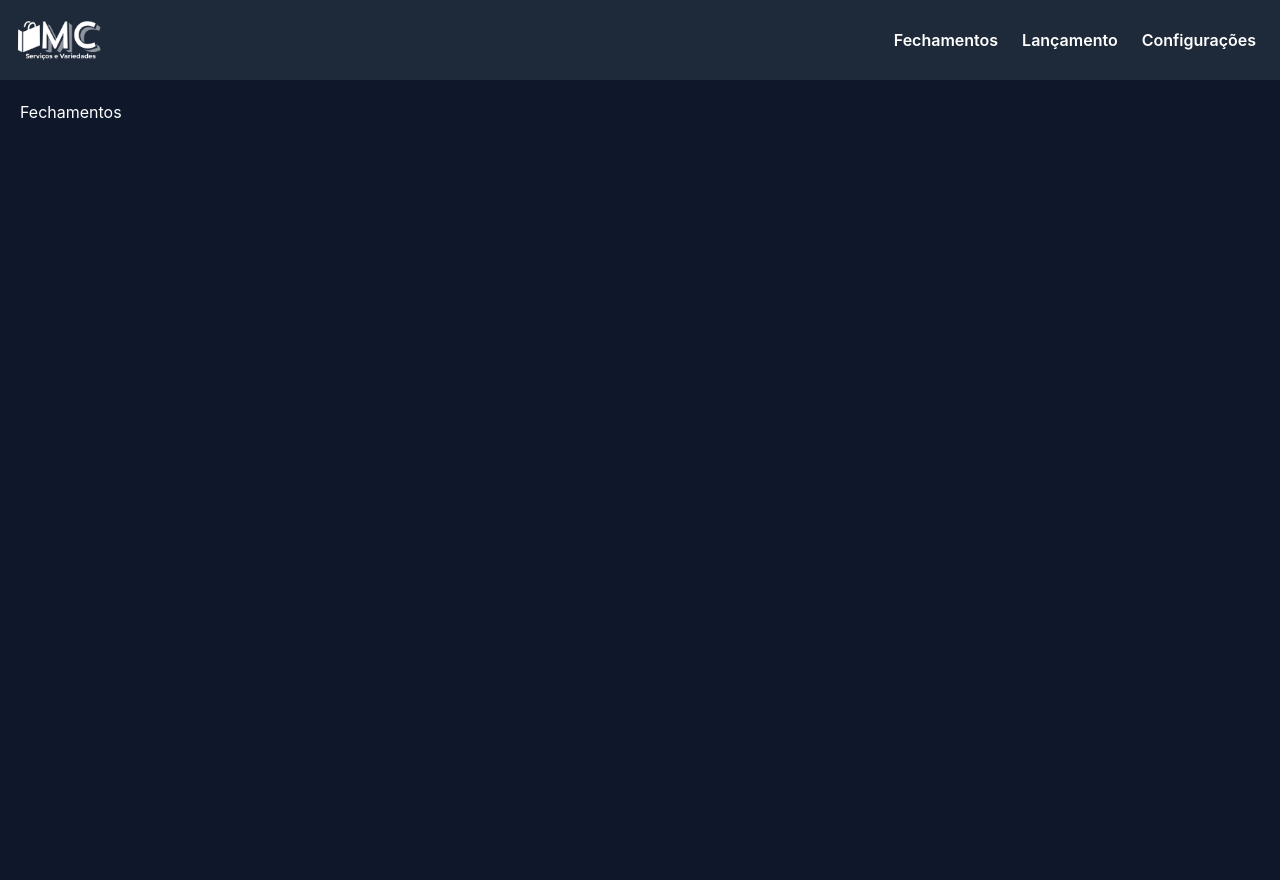
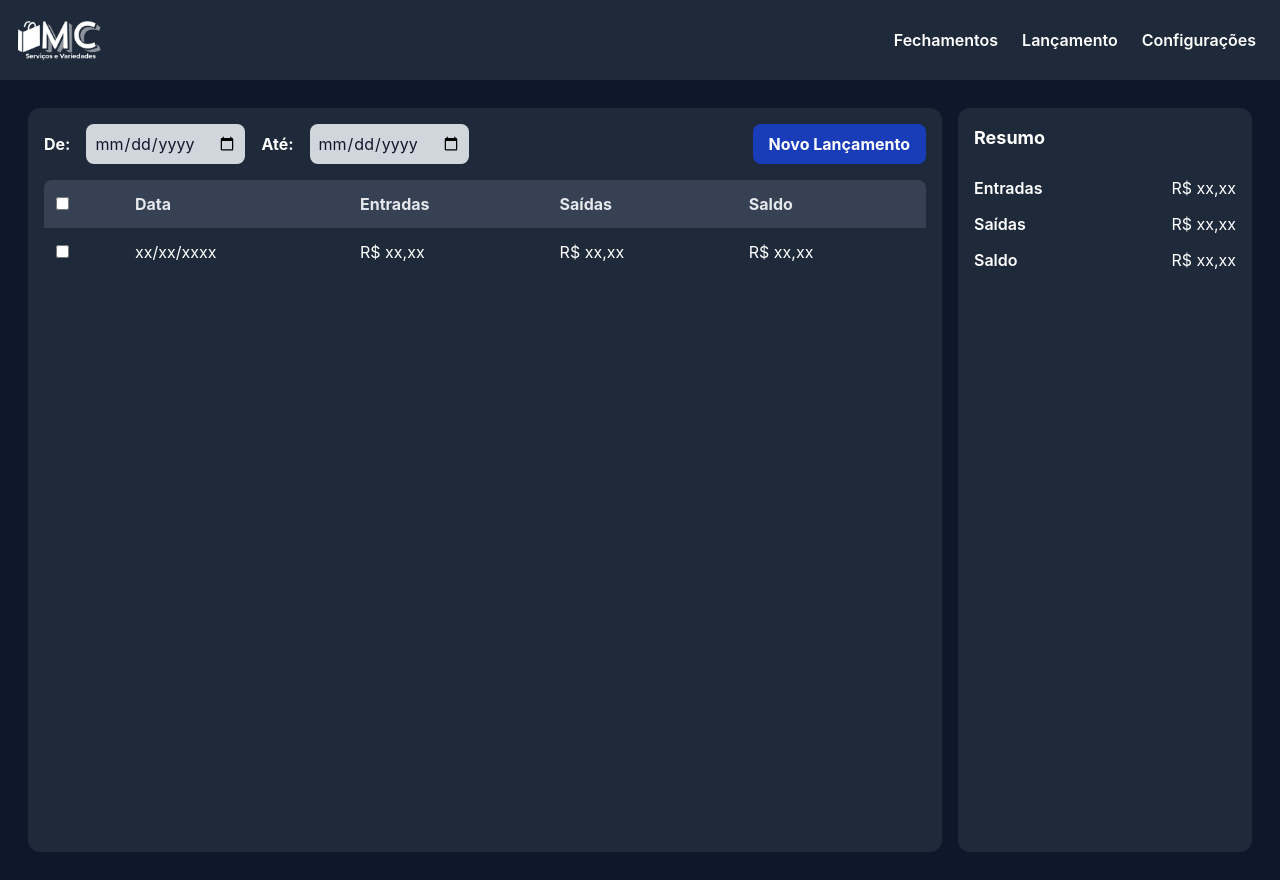
Before and after one commit to Kelven-Colombo/projeto-caixa-mc, a React app in the folder frontend/: page /Fechamentos in a window 1280 px wide. Built offline with nearby package versions, Linux system fonts and the light colour scheme; the HTML template or start-up script is replaced by a standard one.

Commit message:
feat: barra de ferramentas com filtro de data e layout do bloco resumo

```diff
--- a/frontend/src/App.jsx
+++ b/frontend/src/App.jsx
@@ -1,6 +1,5 @@
 import { Routes, Route, Link } from "react-router-dom";
 import { Navigate } from "react-router-dom";
-import { useState, useEffect } from "react";
 import Fechamentos from "./components/Fechamentos";
 import Lancamento from "./components/Lancamento";
 import Configuracoes from "./components/Configuracoes";
@@ -17,6 +16,7 @@ function App() {
           <Route path="/Fechamentos" element={<Fechamentos />} />
           <Route path="/Lancamento" element={<Lancamento />} />
           <Route path="/Configuracoes" element={<Configuracoes />} />
+          <Route path="/*" element={<Navigate to="/Fechamentos" />}/>
         </Routes>
       </div>
     </>
--- a/frontend/src/components/Fechamentos.jsx
+++ b/frontend/src/components/Fechamentos.jsx
@@ -1,9 +1,70 @@
-import React from 'react'
-
 const Fechamentos = () => {
   return (
-    <div>Fechamentos</div>
-  )
-}
+    <div className="grid grid-cols-4 w-full gap-4 p-2">
+      {/* lista */}
+      <div className="col-span-3 bg-gray-800 rounded-xl p-4">
+        {/* Barra de ferramentas */}
+        <div className="flex justify-between items-center mb-4">
+          <div className="flex items-center gap-4">
+            <span className="font-bold">De:</span>
+            <input
+              type="date"
+              className="bg-gray-300 p-2 rounded-lg text-slate-900 outline-none"
+            />
+            <span className="font-bold">Até:</span>
+            <input
+              type="date"
+              className="bg-gray-300 p-2 rounded-lg text-slate-900 outline-none"
+            />
+          </div>
+          <button className="bg-blue-800 hover:bg-blue-500 text-white font-bold py-2 px-4 rounded-lg transition-colors hover:cursor-pointer">Novo Lançamento</button>
+        </div>
 
-export default Fechamentos
+        <table className="w-full text-left border-separate border-spacing-0">
+          <thead className="text-gray-200">
+            <tr>
+              <th className="bg-gray-700 p-3 rounded-tl-lg">
+                <input type="checkbox" />
+              </th>
+              <th className="bg-gray-700 p-3">Data</th>
+              <th className="bg-gray-700 p-3">Entradas</th>
+              <th className="bg-gray-700 p-3">Saídas</th>
+              <th className="bg-gray-700 p-3 rounded-tr-lg">Saldo</th>
+            </tr>
+          </thead>
+          <tbody>
+            <tr className="border-b hover:bg-gray-700 hover:cursor-pointer">
+              <td className="p-3">
+                {" "}
+                <input type="checkbox" />
+              </td>
+              <td className="p-3">xx/xx/xxxx</td>
+              <td className="p-3">R$ xx,xx</td>
+              <td className="p-3">R$ xx,xx</td>
+              <td className="p-3">R$ xx,xx</td>
+            </tr>
+          </tbody>
+        </table>
+      </div>
+
+      {/* resumo */}
+      <div className="flex flex-col col-span-1 bg-gray-800 rounded-xl p-4 gap-3">
+        <div className="font-bold mb-3 text-lg">Resumo</div>
+        <div className="flex justify-between">
+          <span className="font-semibold">Entradas</span>
+          <span>R$ xx,xx</span>
+        </div>
+        <div className="flex justify-between">
+          <span className="font-semibold">Saídas</span>
+          <span>R$ xx,xx</span>
+        </div>
+        <div className="flex justify-between">
+          <span className="font-semibold">Saldo</span>
+          <span>R$ xx,xx</span>
+        </div>
+      </div>
+    </div>
+  );
+};
+
+export default Fechamentos;
```
